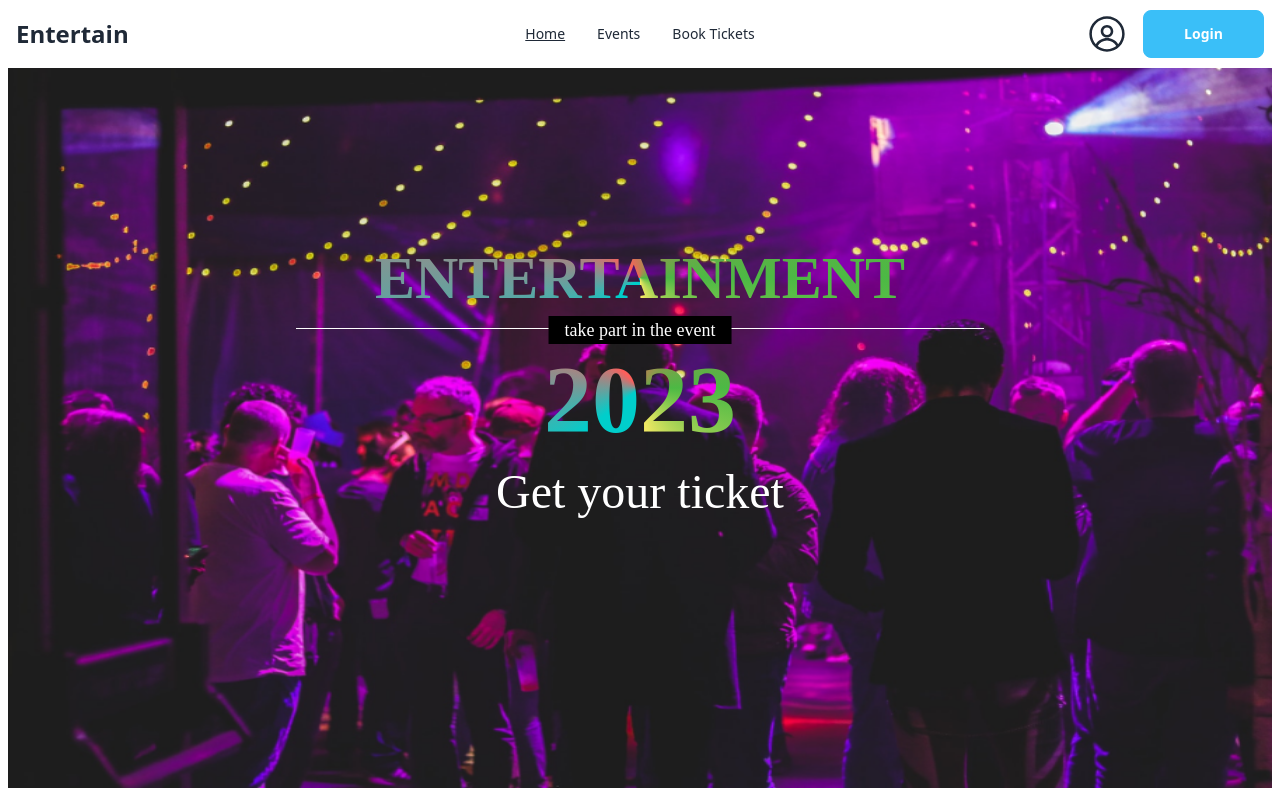
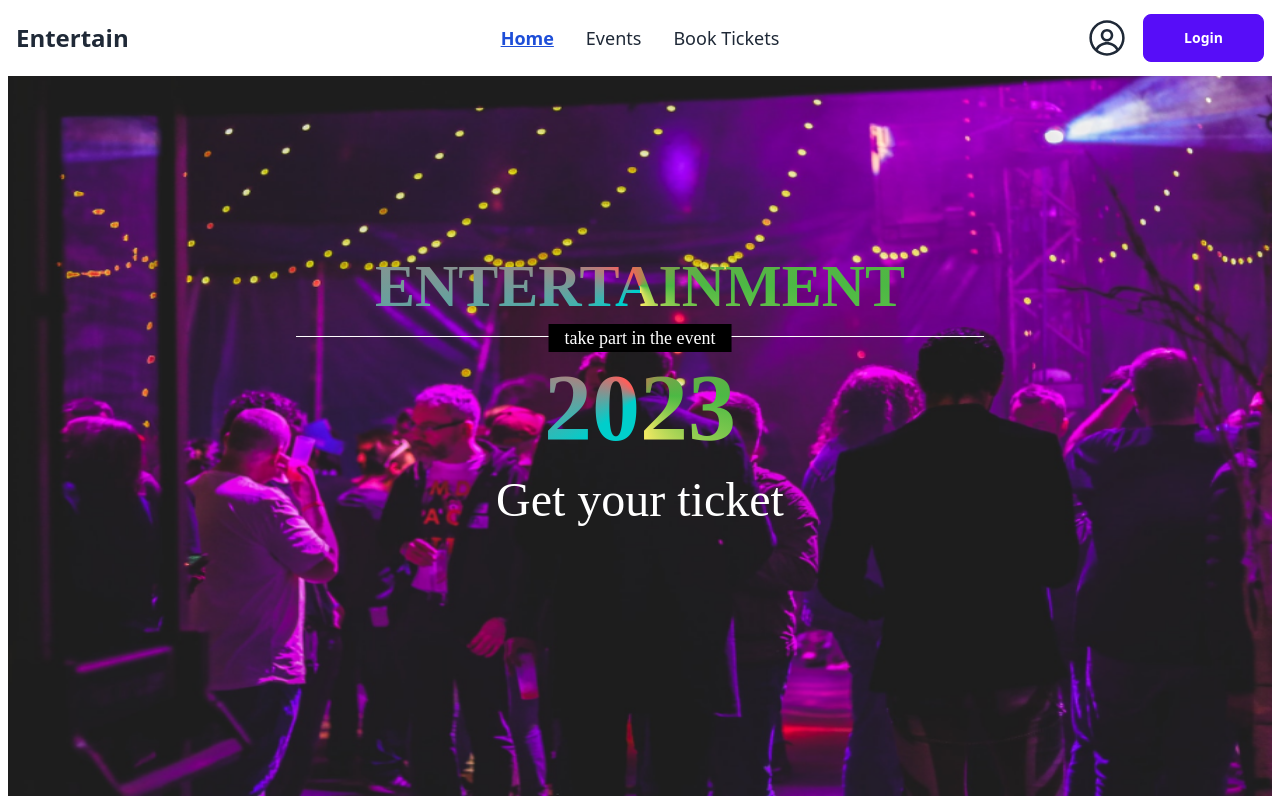
Before and after one commit to mr-tnmy-srkr/entertainment-event-react-firebase-assignment-9, a React (Vite) app: page / in a window 1280 px wide. Shown: the top 800 px of the page. Built offline with nearby package versions, Linux system fonts and the light colour scheme; no server answers; a web font is replaced by a local one.

Commit message:
reload prob fixed & loading functionality added

```diff
--- a/package.json
+++ b/package.json
@@ -18,6 +18,7 @@
     "react": "^18.2.0",
     "react-dom": "^18.2.0",
     "react-icons": "^4.11.0",
+    "react-loader-spinner": "^5.4.5",
     "react-qr-code": "^2.0.12",
     "react-router-dom": "^6.16.0",
     "react-star-ratings": "^2.3.0",
--- a/src/components/Header/Navbar/Navbar.jsx
+++ b/src/components/Header/Navbar/Navbar.jsx
@@ -10,14 +10,17 @@ import { ToastContainer, toast } from "react-toastify";
 const Navbar = () => {
   const [isOpen, setIsOpen] = useState(true);
   const { user, logOut } = useAuthContext();
-  console.log(user);
+const [show,setShow] = useState(false)
+
+
+  console.log(show);
   const NavLinks = (
     <>
-      <li>
+      <li className="text-lg font-medium">
         <NavLink
           to="/"
           className={({ isActive, isPending }) =>
-            isPending ? "pending" : isActive ? "underline" : ""
+            isPending ? "pending" : isActive ? "underline text-blue-700 font-bold text-lg" : "text-lg font-medium"
           }
         >
           Home
@@ -27,7 +30,7 @@ const Navbar = () => {
         <NavLink
           to="/events"
           className={({ isActive, isPending }) =>
-            isPending ? "pending" : isActive ? "underline" : ""
+            isPending ? "pending" : isActive ? "underline text-blue-700 font-bold text-lg" : "text-lg font-medium"
           }
         >
           Events
@@ -37,7 +40,7 @@ const Navbar = () => {
         <NavLink
           to="/bookTickets"
           className={({ isActive, isPending }) =>
-            isPending ? "pending" : isActive ? "underline" : ""
+            isPending ? "pending" : isActive ? "underline text-blue-700 font-bold text-lg" : "text-lg font-medium"
           }
         >
           Book Tickets
@@ -96,9 +99,9 @@ const Navbar = () => {
             {isOpen || (
               <ul
                 tabIndex={0}
-                className={`menu menu-sm dropdown-content mt-3 z-[1] p-2 shadow bg-base-100 rounded-box w-52`}
+                className={`menu menu-sm dropdown-content mt-3 z-[1] p-5 shadow bg-base-100 rounded-box w-48`}
               >
-                {NavLinks}
+              {NavLinks}
               </ul>
             )}
           </div>
@@ -111,29 +114,52 @@ const Navbar = () => {
         </div>
 
         <div className="navbar-end">
+          {/* avatar part */}
           {user ? (
-            <label tabIndex={0} className="btn btn-ghost btn-circle avatar">
-              <div className="w-10 rounded-full">
+            <label
+
+              tabIndex={0}
+              className="btn btn-ghost btn-circle avatar relative"
+            >
+              <div className="w-10 rounded-full"  onClick={()=>setShow(!show)}>
                 <img src={user.photoURL} alt={user.displayName} />
               </div>
             </label>
           ) : (
-            <label tabIndex={0} className="btn btn-ghost btn-circle avatar">
-              <div className="w-10 rounded-full">
+            <label
+
+              tabIndex={0}
+              className="btn btn-ghost btn-circle avatar relative"
+            >
+              <div className="w-10 rounded-full"  onClick={()=>setShow(!show)}>
                 <RxAvatar size={40} />
               </div>
             </label>
           )}
 
-          <Link
-            to="/login"
-            onClick={handleLogout}
-            className={`btn capitalize ml-3 px-10 text-white ${
-              user ? "btn-primary" : "btn-info"
-            }`}
-          >
-            {!user ? "Login" : "Logout"}
-          </Link>
+{/* user info */}
+
+          {user &&
+          show &&
+            (<ul
+              tabIndex={0}
+              className={`font-bold menu menu-sm dropdown-content mt-3 z-[1] p-4 shadow bg-base-100 rounded-box  absolute top-12 space-y-3`}
+            >
+              <li className="text-2xl ">{user?.displayName}</li>
+              <li className="text-lg">Update Profile</li>
+              <li className="text-lg">Settings</li>
+              <li onClick={handleLogout} className="text-lg cursor-pointer">
+                {user && "Logout"}
+              </li>
+            </ul>)
+           }
+         {/* login / logout button */}
+{
+  user ? <button onClick={handleLogout} className="btn btn-info capitalize ml-3 px-10 text-white">Logout</button> :
+  <Link to="/login" onClick={handleLogout} >
+  <button className="btn btn-primary capitalize ml-3 px-10 text-white">Login</button></Link>
+}
+
         </div>
       </div>
       <ToastContainer
--- a/src/provider/AuthProvider.jsx
+++ b/src/provider/AuthProvider.jsx
@@ -21,22 +21,27 @@ const facebookProvider = new FacebookAuthProvider();
 
 const AuthProvider = ({ children }) => {
   const [user, setUser] = useState(null);
+  const [loading, setLoading] = useState(true);
 
   //signup
   const createUser = (email, password) => {
+    setLoading(true);
     return createUserWithEmailAndPassword(auth, email, password);
   };
   //login
   const userLogin = (email, password) => {
+    setLoading(true);
     return signInWithEmailAndPassword(auth, email, password);
   };
 
   //google signIn
   const googleSignIn = () => {
+    setLoading(true);
     return signInWithPopup(auth, GoogleProvider);
   };
   //facebook signIn
   const facebookSignIn = () => {
+    setLoading(true);
     return signInWithPopup(auth, facebookProvider);
   };
 //signOut
@@ -46,6 +51,7 @@ const logOut = () => {
   useEffect(() => {
     const unsubscribe = onAuthStateChanged(auth, (user) => {
         setUser(user);
+        setLoading(false);
     });
     return ()=>{
         unsubscribe();
@@ -54,6 +60,7 @@ const logOut = () => {
 
   const authInfo = {
     user,
+    loading,
     createUser,
     userLogin,
     logOut,
--- a/src/routes/PrivateRoute.jsx
+++ b/src/routes/PrivateRoute.jsx
@@ -1,17 +1,31 @@
 import { Navigate, useLocation } from "react-router-dom";
 import useAuthContext from "../hook/useAuthContext";
+import { FidgetSpinner } from "react-loader-spinner";
 
+const PrivateRoute = ({ children }) => {
+  const { user, loading } = useAuthContext();
+  const location = useLocation();
+  console.log(location.pathname);
 
-const PrivateRoute = ({children}) => {
-const {user}=useAuthContext();
-const location = useLocation();
-console.log(location.pathname);
+  if (loading) {
+    return <div className="h-[90vh] flex justify-center items-center">
+        <FidgetSpinner
+  visible={true}
+  height="80"
+  width="80"
+  ariaLabel="dna-loading"
+  wrapperStyle={{}}
+  wrapperClass="dna-wrapper"
+  ballColors={['#ff0000', '#00ff00', '#0000ff']}
+  backgroundColor="#F4442E"
+/>
+    </div>;
+  }
 
-
-if(user){
-    return children
-}
-return <Navigate state={location.pathname} to="/login"></Navigate>
-}
+  if (user) {
+    return children;
+  }
+  return <Navigate state={location.pathname} to="/login"></Navigate>;
+};
 
 export default PrivateRoute;
```
Also changed, not shown: src/pages/Signup/Signup.jsx (+4 -7 lines), 1 other file (tests, documents, lock files or other folders).
